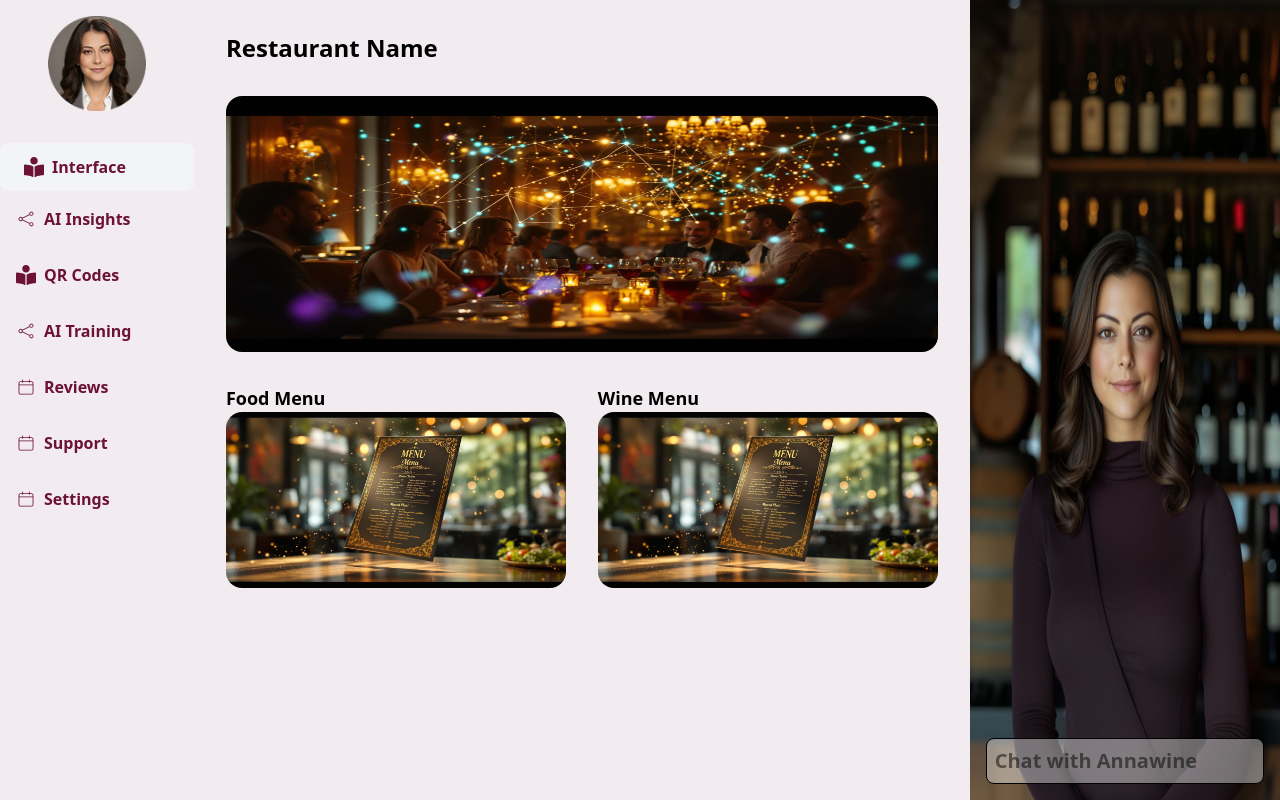
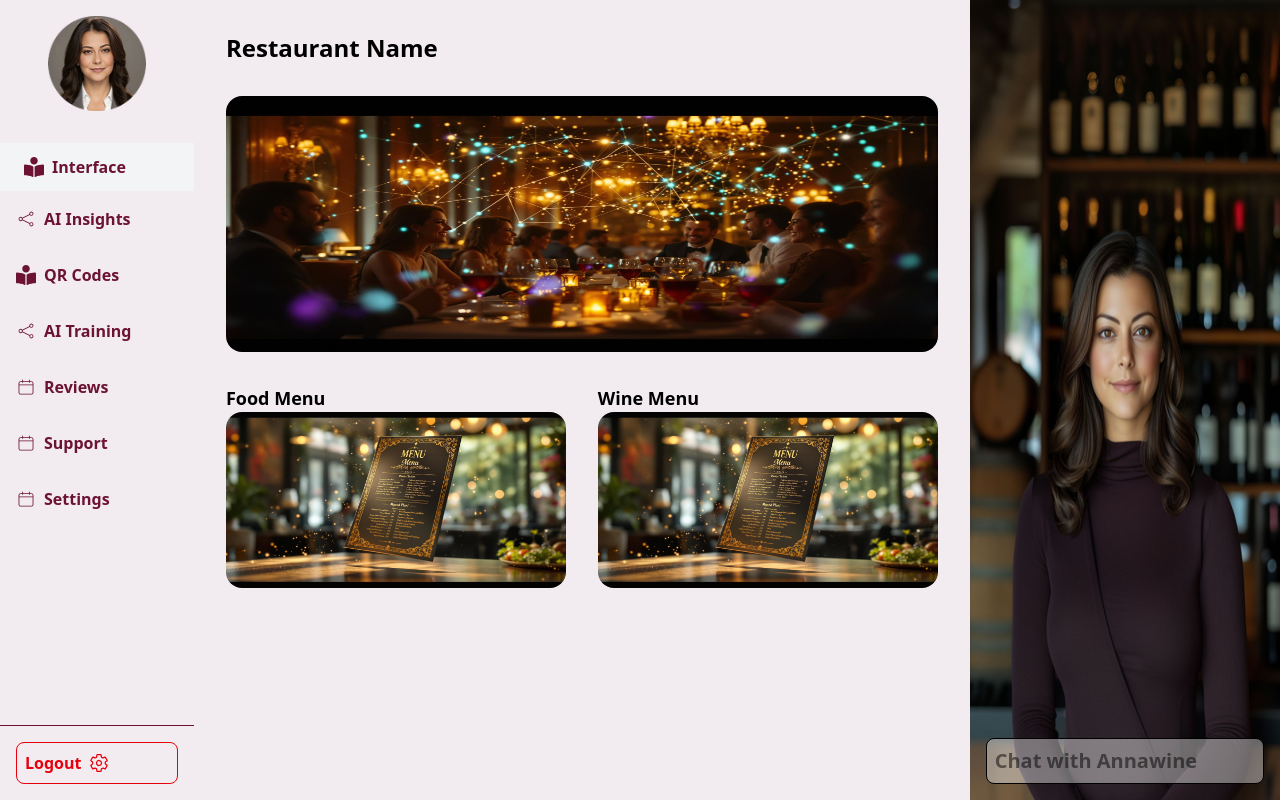
Before and after one commit to PeaceOloruntoba/nikita, a React (Vite) app: page /interface in a window 1280 px wide. Built offline with nearby package versions, Linux system fonts and the light colour scheme; no server answers.

Commit message:
Update Sidebar.jsx

```diff
--- a/src/components/ui/Sidebar.jsx
+++ b/src/components/ui/Sidebar.jsx
@@ -25,7 +25,7 @@ export default function Sidebar() {
               to={"/interface"}
               className={({ isActive }) =>
                 isActive
-                  ? "bg-gray-100 rounded-lg w-full text-left p-3 px-6 flex gap-2 items-center"
+                  ? "bg-gray-100 w-full text-left p-3 px-6 flex gap-2 items-center"
                   : " w-full text-left p-4 flex gap-2 items-center"
               }
             >
@@ -36,7 +36,7 @@ export default function Sidebar() {
               to={"/insights"}
               className={({ isActive }) =>
                 isActive
-                  ? "bg-gray-100 rounded-lg w-full text-left p-4 px-6 flex gap-2 items-center"
+                  ? "bg-gray-100 w-full text-left p-4 px-6 flex gap-2 items-center"
                   : " w-full text-left p-4 flex gap-2 items-center"
               }
             >
@@ -47,7 +47,7 @@ export default function Sidebar() {
               to={"/qr-codes"}
               className={({ isActive }) =>
                 isActive
-                  ? "bg-gray-100 rounded-lg w-full text-left p-3 px-6 flex gap-2 items-center"
+                  ? "bg-gray-100 w-full text-left p-3 px-6 flex gap-2 items-center"
                   : " w-full text-left p-4 flex gap-2 items-center"
               }
             >
@@ -58,7 +58,7 @@ export default function Sidebar() {
               to={"/training"}
               className={({ isActive }) =>
                 isActive
-                  ? "bg-gray-100 rounded-lg w-full text-left p-4 px-6 flex gap-2 items-center"
+                  ? "bg-gray-100 w-full text-left p-4 px-6 flex gap-2 items-center"
                   : " w-full text-left p-4 flex gap-2 items-center"
               }
             >
@@ -69,7 +69,7 @@ export default function Sidebar() {
               to={"/reviews"}
               className={({ isActive }) =>
                 isActive
-                  ? "bg-gray-100 rounded-lg w-full text-left p-4 px-6 flex gap-2 items-center"
+                  ? "bg-gray-100 w-full text-left p-4 px-6 flex gap-2 items-center"
                   : " w-full text-left p-4 flex gap-2 items-center"
               }
             >
@@ -80,7 +80,7 @@ export default function Sidebar() {
               to={"/support"}
               className={({ isActive }) =>
                 isActive
-                  ? "bg-gray-100 rounded-lg w-full text-left p-4 px-6 flex gap-2 items-center"
+                  ? "bg-gray-100 w-full text-left p-4 px-6 flex gap-2 items-center"
                   : " w-full text-left p-4 flex gap-2 items-center"
               }
             >
@@ -91,7 +91,7 @@ export default function Sidebar() {
               to={"/settings"}
               className={({ isActive }) =>
                 isActive
-                  ? "bg-gray-100 rounded-lg w-full text-left p-4 px-6 flex gap-2 items-center"
+                  ? "bg-gray-100 w-full text-left p-4 px-6 flex gap-2 items-center"
                   : " w-full text-left p-4 flex gap-2 items-center"
               }
             >
@@ -99,6 +99,16 @@ export default function Sidebar() {
               Settings
             </NavLink>
           </div>
+          <div className="flex flex-col w-full">
+            <hr />
+            <button
+              onClick={() => handleLogout()}
+              className="flex p-2 border rounded-lg gap-2 items-center text-red-600 m-4"
+            >
+              Logout
+              <IoSettingsOutline size={20} />
+            </button>
+          </div>
         </div>
       </div>
     </div>
```
